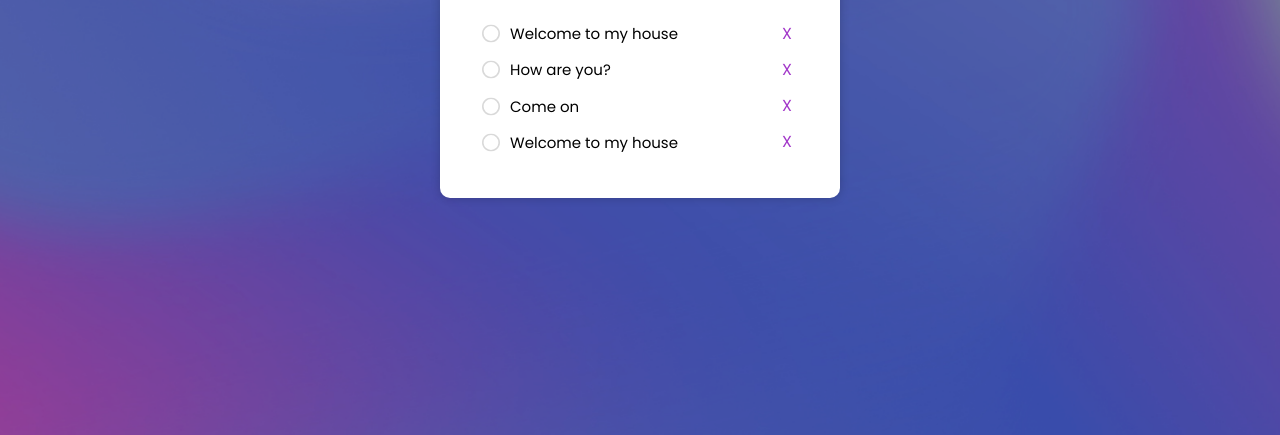
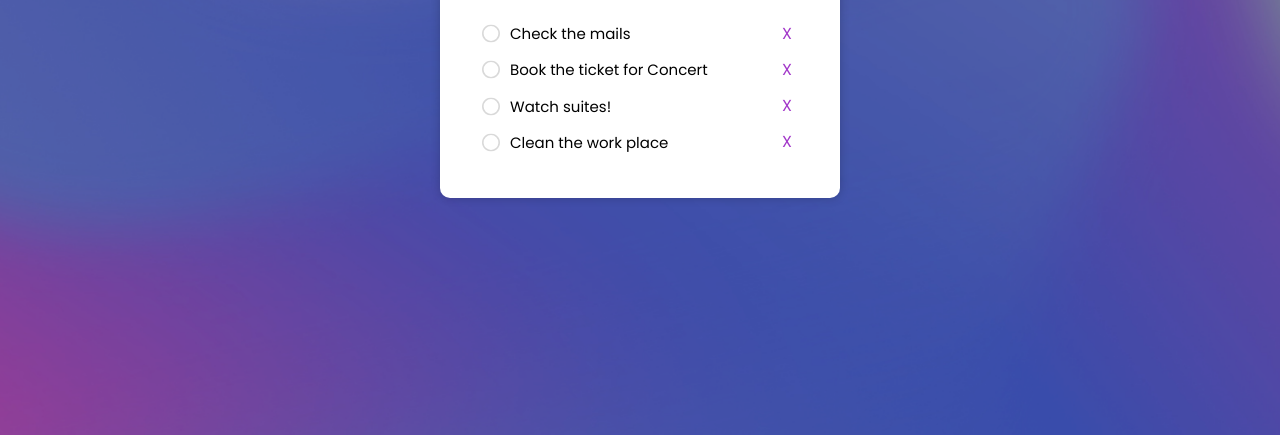
Before and after one commit to WebDev-Haseeb/to-do-app, a plain HTML site: page index.html in a window 1280 px wide. Shown: the part 365-800 px from the top of the page. Drawn offline with Linux system fonts and the light colour scheme.

Commit message:
add some to-dos

```diff
--- a/index.html
+++ b/index.html
@@ -30,25 +30,25 @@
 
             <div class="task">
                 <img src="./images/unchecked.svg" alt="CheckBox" class="checkbox">
-                <p class="taskItem">Welcome to my house </p>
+                <p class="taskItem">Check the mails</p>
                 <span class="cross">X</span>
             </div>
 
             <div class="task">
                 <img src="./images/unchecked.svg" alt="CheckBox" class="checkbox">
-                <p class="taskItem">How are you?</p>
+                <p class="taskItem">Book the ticket for Concert</p>
                 <span class="cross">X</span>
             </div>
 
             <div class="task">
                 <img src="./images/unchecked.svg" alt="CheckBox" class="checkbox">
-                <p class="taskItem">Come on</p>
+                <p class="taskItem">Watch suites!</p>
                 <span class="cross">X</span>
             </div>
 
             <div class="task">
                 <img src="./images/unchecked.svg" alt="CheckBox" class="checkbox">
-                <p class="taskItem">Welcome to my house </p>
+                <p class="taskItem">Clean the work place</p>
                 <span class="cross">X</span>
             </div>
 
--- a/styles.css
+++ b/styles.css
@@ -123,3 +123,11 @@ body::before {
     cursor: pointer;
     color: #a237c9;
 }
+
+
+@media screen and (max-width: 500px) {
+    .container {
+        width: 90%;
+    }
+
+}
```
